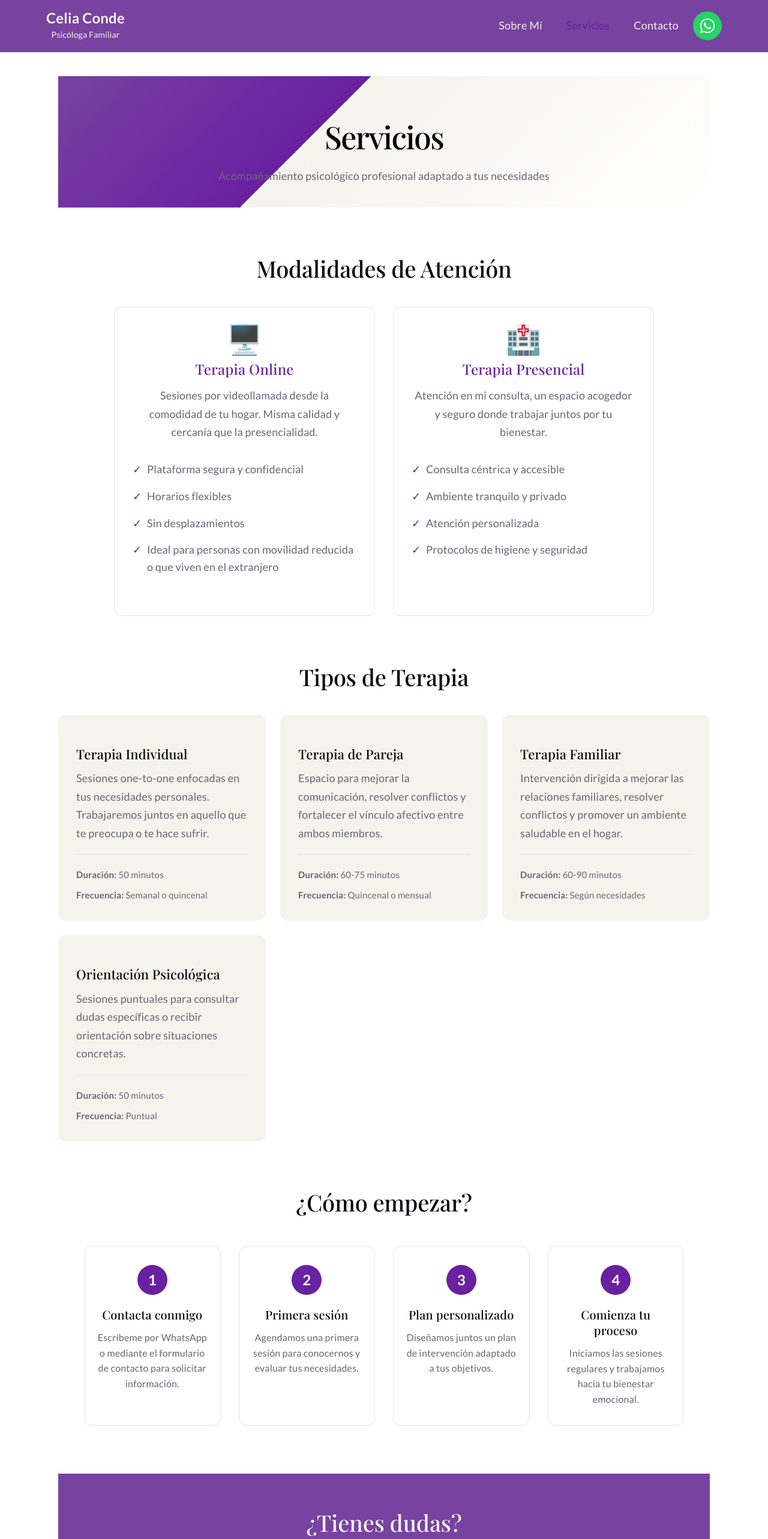
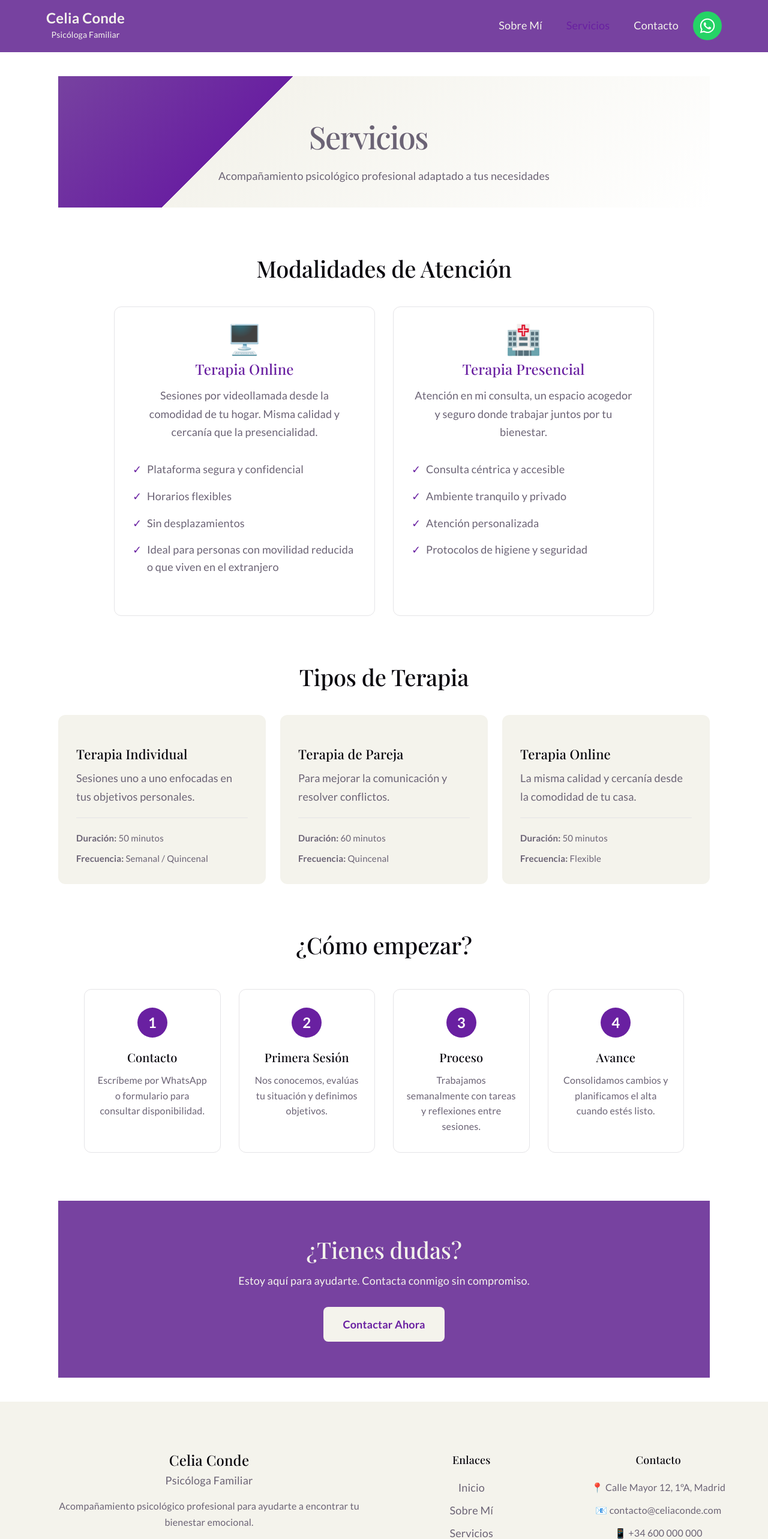
Before and after one commit to ChioArenillas/CeliaConde, a React (Vite) app: page /servicios in a window 1280 px wide. Shown: the top 2566 px of the page at 60% size. Built offline with nearby package versions, Linux system fonts and the light colour scheme.

Commit message:
new styles

```diff
--- a/src/data/data.ts
+++ b/src/data/data.ts
@@ -142,22 +142,22 @@ export const Terapias: Terapia[] = [
 
 export const Pasos: Paso[] = [
   {
-    number: "01",
+    number: "1",
     title: "Contacto",
     description: "Escríbeme por WhatsApp o formulario para consultar disponibilidad."
   },
   {
-    number: "02",
+    number: "2",
     title: "Primera Sesión",
     description: "Nos conocemos, evalúas tu situación y definimos objetivos."
   },
   {
-    number: "03",
+    number: "3",
     title: "Proceso",
     description: "Trabajamos semanalmente con tareas y reflexiones entre sesiones."
   },
   {
-    number: "04",
+    number: "4",
     title: "Avance",
     description: "Consolidamos cambios y planificamos el alta cuando estés listo."
   }
@@ -165,19 +165,27 @@ export const Pasos: Paso[] = [
 
 export const FAQs: FAQ[] = [
   {
-    question: "¿Aceptáis seguros médicos?",
-    answer: "Actualmente trabajo como psicóloga general sanitaria de forma privada. Puedo emitir facturas para que solicites el reembolso a tu seguro si tu póliza lo incluye."
+    title: "¿Aceptáis seguros médicos?",
+    description: "Actualmente trabajo como psicóloga general sanitaria de forma privada. Puedo emitir facturas para que solicites el reembolso a tu seguro si tu póliza lo incluye."
   },
   {
-    question: "¿Cuánto dura cada sesión?",
-    answer: "Las sesiones individuales duran 50 minutos y las de pareja 60 minutos."
+    title: "¿Cuánto dura cada sesión?",
+    description: "Las sesiones individuales duran 50 minutos y las de pareja 60 minutos."
   },
   {
-    question: "¿Qué pasa si necesito cancelar?",
-    answer: "Puedes cancelar o reprogramar hasta 24 horas antes sin coste. Pasado ese tiempo, se abonará el 50% de la sesión."
+    title: "¿Qué pasa si necesito cancelar?",
+    description: "Puedes cancelar o reprogramar hasta 24 horas antes sin coste. Pasado ese tiempo, se abonará el 50% de la sesión."
   },
   {
-    question: "¿Es mejor online o presencial?",
-    answer: "Ambas modalidades son igual de efectivas según la evidencia científica. Depende de tu preferencia y comodidad."
+    title: "¿Es mejor online o presencial?",
+    description: "Ambas modalidades son igual de efectivas según la evidencia científica. Depende de tu preferencia y comodidad."
+  },
+  {
+    title: "¿Qué métodos de pago aceptas?",
+    description: "Acepto pago en efectivo, transferencia bancaria y tarjetas de crédito/débito. El pago se realiza al finalizar cada sesión."
+  },
+  {
+    title: "¿Es confidencial la terapia?",
+    description: "Absolutamente. Todo lo hablado en las sesiones es completamente confidencial, salvo en situaciones excepcionales donde haya riesgo para la persona o terceros."
   }
 ];
--- a/src/data/types.ts
+++ b/src/data/types.ts
@@ -47,6 +47,6 @@ export interface Paso {
 }
 
 export interface FAQ {
-  question: string;
-  answer: string;
+  title: string;
+  description: string;
 }
--- a/src/index.css
+++ b/src/index.css
@@ -6,6 +6,7 @@
   --text-light: #f4f3ec;
   --bg: #fff;
   --bg-dark:#7742a0;
+  --bg-gray: #98949e;
   --border: #e5e4e7;
   --code-bg: #f4f3ec;
   --accent: #6920a1;
@@ -98,7 +99,7 @@ p {
 }
 
 
-/* CTA Servicios */
+/* CTA  */
 .cta {
   text-align: center;
   padding: 60px 20px;
@@ -132,3 +133,42 @@ p {
   color: var(--code-bg);
   transform: translateY(-2px);
 }
+
+/* HERO */
+.hero {
+  display: grid;
+  grid-template-columns: 1fr 1fr;
+  align-items: center;
+  gap: 60px;
+  padding: 40px 40px;
+  background: linear-gradient(
+     135deg,
+    var(--bg-dark) 0%,
+    var(--accent) 30%,
+    var(--code-bg) 30%,
+    var(--bg) 100%
+  );
+  overflow: hidden;
+}
+.hero-content h1 {
+  font-size: 52px;
+  line-height: 1.1;
+  color: var(--text-);
+  max-width: 500px;
+  margin-bottom: 24px;
+}
+.hero-content h2 {
+  font-size: 28px;
+  line-height: 1.1;
+  color: var(--text);
+  max-width: 500px;
+  margin-bottom: 24px;
+}
+.hero-content p {
+  color: var(--text);
+}
+.hero-image-wrapper img {
+  width: 100%;
+  max-width: 380px;
+  box-shadow: 0 30px 60px rgba(0,0,0,0.2);
+}
--- a/src/pages/About/About.css
+++ b/src/pages/About/About.css
@@ -3,40 +3,6 @@
   flex-direction: column;
   gap: 60px;
   padding: 40px 20px;
-}
-.about-hero {
-  display: grid;
-  grid-template-columns: 1fr 1fr;
-  align-items: center;
-  gap: 60px;
-  padding: 40px 40px;
-  background: linear-gradient(
-    135deg,
-    var(--bg-dark) 0%,
-    var(--accent) 40%,
-    var(--code-bg) 40%,
-    var(--bg) 100%
-  );
-  overflow: hidden;
-}
-.about-hero-image-wrapper img {
-  width: 100%;
-  max-width: 380px;
-  box-shadow: 0 30px 60px rgba(0,0,0,0.2);
-}
-.about-hero-content h1 {
-  font-size: 52px;
-  line-height: 1.1;
-  color: var(--text-h);
-  max-width: 500px;
-  margin-bottom: 24px;
-}
-.about-hero-content h2 {
-  font-size: 28px;
-  line-height: 1.1;
-  color: var(--text);
-  max-width: 500px;
-  margin-bottom: 24px;
 }
 
 
@@ -127,7 +93,11 @@
 
 .value-card {
   padding: 30px 20px;
-  background: var(--bg-dark);
+  background: linear-gradient(
+      135deg,
+      var(--bg-dark)20%,
+      var(--accent)40%
+  );
   color: var(--text-light);
   border: 1px solid var(--border);
   border-radius: 12px;
--- a/src/pages/About/About.tsx
+++ b/src/pages/About/About.tsx
@@ -25,19 +25,14 @@ export default function About() {
     );
   });
 
-
-
-
-
-
   return (
     <div className="about">
-      <section className="about-hero">
-        <div className="about-hero-content">
+      <section className="hero about-hero">
+        <div className="hero-content">
           <h1>Celia Conde</h1>
           <h2>Psicóloga Familiar</h2>
         </div>
-        <div className="about-hero-image-wrapper">
+        <div className="hero-image-wrapper">
           <img src={heroImg} alt="Celia Conde - Psicóloga Familiar" />
         </div>
       </section>
@@ -73,9 +68,7 @@ export default function About() {
 
         <div className="about-values">
           <h2>Mis Valores</h2>
-          <div className="values-grid">
-            {values}
-          </div>
+          <div className="values-grid">{values}</div>
         </div>
       </section>
     </div>
--- a/src/pages/Contacto/Contacto.css
+++ b/src/pages/Contacto/Contacto.css
@@ -5,23 +5,8 @@
   padding: 40px 20px;
 }
 .contacto-hero {
-  align-items: center;
-  gap: 60px;
-  padding: 40px 40px;
-  background: linear-gradient(
-    135deg,
-    var(--bg-dark) 0%,
-    var(--accent) 40%,
-    var(--code-bg) 40%,
-    var(--bg) 100%
-  );
-  overflow: hidden;
-}
-.contacto-hero-content h1 {
-  font-size: 52px;
-  line-height: 1.1;
-  color: var(--text-h);
-  margin-bottom: 24px;
+  display: flex;
+  justify-content: center;
 }
 /* Contenido principal */
 .contacto-content {
@@ -36,6 +21,9 @@
 /* Información de contacto */
 .contacto-info {
   background: var(--code-bg);
+  display: flex;
+  flex-direction: column;
+  align-items: center;
   padding: 40px 30px;
   border-radius: 12px;
   height: fit-content;
@@ -48,8 +36,9 @@
 
 .info-item {
   display: flex;
+  align-items: center;
   gap: 16px;
-  margin-bottom: 30px;
+  margin: 10px;
 }
 
 .info-icon {
@@ -80,7 +69,6 @@
   align-items: center;
   justify-content: center;
   gap: 12px;
-  width: 100%;
   padding: 16px 24px;
   background-color: #25D366;
   color: white;
--- a/src/pages/Home/Home.css
+++ b/src/pages/Home/Home.css
@@ -3,35 +3,6 @@
   flex-direction: column;
   gap: 100px;
   padding: 40px 20px;
-}
-
-/* Hero Section */
-.hero {
-  display: grid;
-  grid-template-columns: 1fr 1fr;
-  align-items: center;
-  gap: 60px;
-  padding: 40px 40px;
-  background: linear-gradient(
-    135deg,
-    var(--bg-dark) 0%,
-    var(--accent) 40%,
-    var(--code-bg) 40%,
-    var(--bg) 100%
-  );
-  overflow: hidden;
-}
-.hero-image-wrapper img {
-  width: 100%;
-  max-width: 380px;
-  box-shadow: 0 30px 60px rgba(0,0,0,0.2);
-}
-.hero-content h1 {
-  font-size: 52px;
-  line-height: 1.1;
-  color: var(--text-h);
-  max-width: 500px;
-  margin-bottom: 24px;
 }
 
 .cta-button-hero {
--- a/src/pages/Servicios/Servicios.css
+++ b/src/pages/Servicios/Servicios.css
@@ -5,23 +5,8 @@
   padding: 40px 20px;
 }
 .servicios-hero {
-  align-items: center;
-  gap: 60px;
-  padding: 40px 40px;
-  background: linear-gradient(
-    135deg,
-    var(--bg-dark) 0%,
-    var(--accent) 40%,
-    var(--code-bg) 40%,
-    var(--bg) 100%
-  );
-  overflow: hidden;
-}
-.servicios-hero-content h1 {
-  font-size: 52px;
-  line-height: 1.1;
-  color: var(--text-h);
-  margin-bottom: 24px;
+  display: flex;
+  justify-content: center;
 }
 
 /* Modalidades */
--- a/src/pages/Servicios/Servicios.tsx
+++ b/src/pages/Servicios/Servicios.tsx
@@ -1,12 +1,34 @@
+import { Pasos, Terapias } from '../../data/data'
 import './Servicios.css'
 
 export default function Servicios() {
+  const terapias = Terapias.map((terapia) => {
+    return (
+          <div className="terapia-card">
+            <h3>{terapia.title}</h3>
+            <p>{terapia.description}</p>
+            <div className="terapia-info">
+              <span><strong>Duración: </strong>{terapia.duration}</span>
+              <span><strong>Frecuencia: </strong>{terapia.frequency}</span>
+            </div>
+          </div>
+    )
+  })
+
+  const pasos = Pasos.map((paso) => {
+    return (
+          <div className="step">
+            <div className="step-number">{paso.number}</div>
+            <h3>{paso.title}</h3>
+            <p>{paso.description}</p>
+          </div>    )
+  })
 
 
   return (
     <div className="servicios">
-      <section className="servicios-hero">
-          <div className="servicios-hero-content">
+      <section className="hero servicios-hero">
+          <div className="hero-content">
           <h1>Servicios</h1>
           <p>Acompañamiento psicológico profesional adaptado a tus necesidades</p>
         </div>
@@ -44,64 +66,14 @@ export default function Servicios() {
       <section className="tipos-terapia">
         <h2>Tipos de Terapia</h2>
         <div className="terapias-grid">
-          <div className="terapia-card">
-            <h3>Terapia Individual</h3>
-            <p>Sesiones one-to-one enfocadas en tus necesidades personales. Trabajaremos juntos en aquello que te preocupa o te hace sufrir.</p>
-            <div className="terapia-info">
-              <span><strong>Duración:</strong> 50 minutos</span>
-              <span><strong>Frecuencia:</strong> Semanal o quincenal</span>
-            </div>
-          </div>
-          <div className="terapia-card">
-            <h3>Terapia de Pareja</h3>
-            <p>Espacio para mejorar la comunicación, resolver conflictos y fortalecer el vínculo afectivo entre ambos miembros.</p>
-            <div className="terapia-info">
-              <span><strong>Duración:</strong> 60-75 minutos</span>
-              <span><strong>Frecuencia:</strong> Quincenal o mensual</span>
-            </div>
-          </div>
-          <div className="terapia-card">
-            <h3>Terapia Familiar</h3>
-            <p>Intervención dirigida a mejorar las relaciones familiares, resolver conflictos y promover un ambiente saludable en el hogar.</p>
-            <div className="terapia-info">
-              <span><strong>Duración:</strong> 60-90 minutos</span>
-              <span><strong>Frecuencia:</strong> Según necesidades</span>
-            </div>
-          </div>
-          <div className="terapia-card">
-            <h3>Orientación Psicológica</h3>
-            <p>Sesiones puntuales para consultar dudas específicas o recibir orientación sobre situaciones concretas.</p>
-            <div className="terapia-info">
-              <span><strong>Duración:</strong> 50 minutos</span>
-              <span><strong>Frecuencia:</strong> Puntual</span>
-            </div>
-          </div>
+          {terapias}
         </div>
       </section>
 
       <section className="proceso">
         <h2>¿Cómo empezar?</h2>
         <div className="proceso-steps">
-          <div className="step">
-            <div className="step-number">1</div>
-            <h3>Contacta conmigo</h3>
-            <p>Escríbeme por WhatsApp o mediante el formulario de contacto para solicitar información.</p>
-          </div>
-          <div className="step">
-            <div className="step-number">2</div>
-            <h3>Primera sesión</h3>
-            <p>Agendamos una primera sesión para conocernos y evaluar tus necesidades.</p>
-          </div>
-          <div className="step">
-            <div className="step-number">3</div>
-            <h3>Plan personalizado</h3>
-            <p>Diseñamos juntos un plan de intervención adaptado a tus objetivos.</p>
-          </div>
-          <div className="step">
-            <div className="step-number">4</div>
-            <h3>Comienza tu proceso</h3>
-            <p>Iniciamos las sesiones regulares y trabajamos hacia tu bienestar emocional.</p>
-          </div>
+        {pasos}
         </div>
       </section>
 
```
Also changed, not shown: src/pages/Contacto/Contacto.tsx (+19 -31 lines). Lines whose indentation alone changed are shown as unchanged.
